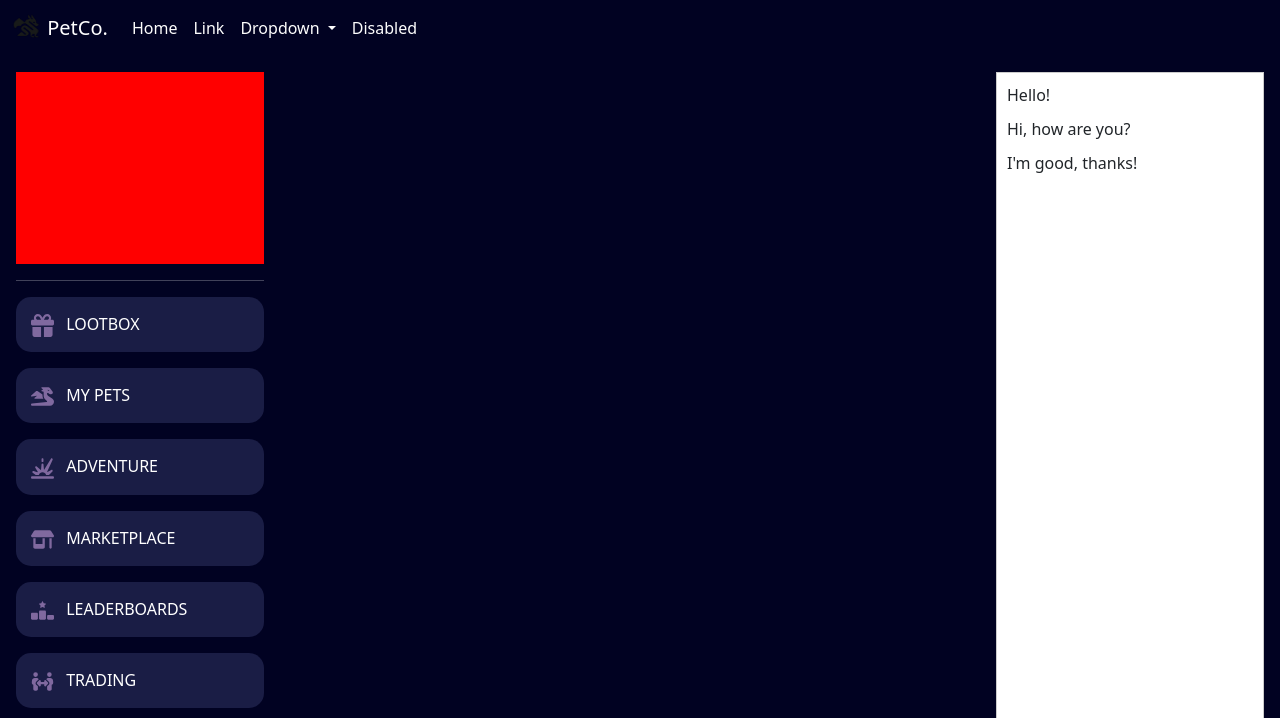
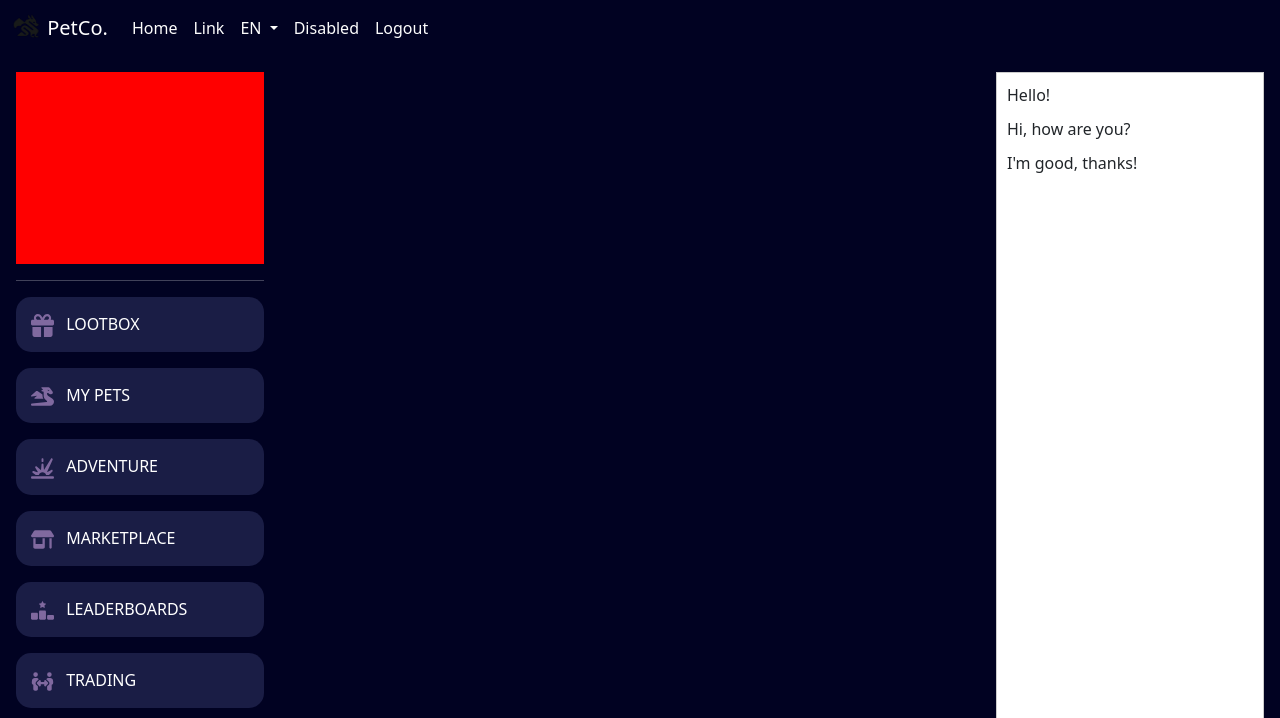
Before and after one commit to ChimaRyder/CSIT327F3-VIRTUALPETGACHASYSTEM, a Django app: page /base/ in a window 1280 px wide. Shown: the top 718 px of the page. Run offline with Django 5.2, Linux system fonts and the light colour scheme.

Commit message:
user-auth log in-out

```diff
--- a/virtualgacha/base_template/templates/base.html
+++ b/virtualgacha/base_template/templates/base.html
@@ -28,10 +28,10 @@
             </li>
             <li class="nav-item dropdown">
               <a class="nav-link dropdown-toggle" href="#" role="button" data-bs-toggle="dropdown" aria-expanded="false">
-                Dropdown
+                EN
               </a>
               <ul class="dropdown-menu">
-                <li><a class="dropdown-item" href="#">Action</a></li>
+                <li><a class="dropdown-item" href="#">EN</a></li>
                 <li><a class="dropdown-item" href="#">Another action</a></li>
                 <li><hr class="dropdown-divider"></li>
                 <li><a class="dropdown-item" href="#">Something else here</a></li>
@@ -39,6 +39,12 @@
             </li>
             <li class="nav-item">
               <a class="nav-link disabled" aria-disabled="true">Disabled</a>
+            </li>
+            <li class="nav-item">
+                <form method="POST" action="{% url 'logout' %}" style="display: inline;">
+                    {% csrf_token %}
+                    <button type="submit" class="nav-link" style="background: none; border: none; cursor: pointer;">Logout</button>
+                </form>
             </li>
           </ul>
         </div>
--- a/virtualgacha/base_template/urls.py
+++ b/virtualgacha/base_template/urls.py
@@ -2,5 +2,5 @@ from django.urls import path
 from . import views
 
 urlpatterns = [
-    path('', views.base, name='base')
+    path('', views.base, name='base'),
 ]
--- a/virtualgacha/login_register/views.py
+++ b/virtualgacha/login_register/views.py
@@ -6,6 +6,8 @@ from django.contrib.auth.forms import AuthenticationForm
 
 # Create your views here.
 def landingpage_view(request):
+    if request.user.is_authenticated:
+        return redirect('lootboxes')
     return render(request, 'landing_page.html')
 
 def signup_view(request):
--- a/virtualgacha/virtualgacha/urls.py
+++ b/virtualgacha/virtualgacha/urls.py
@@ -18,12 +18,14 @@ from inspect import stack
 
 from django.conf.urls.static import static
 from django.contrib import admin
+from django.contrib.auth import views as auth_views
 from django.urls import path, include
 
 from virtualgacha import settings
 
 urlpatterns = [
     path('admin/', admin.site.urls),
+    path('logout/', auth_views.LogoutView.as_view(next_page='landingpage'), name='logout'),
     path('base/', include('base_template.urls')),
     path('', include('login_register.urls')),
     path('lootbox/', include('lootbox_market.urls')),
```
Also changed, not shown: virtualgacha/virtualgacha/settings.py (+7 -0 lines).
